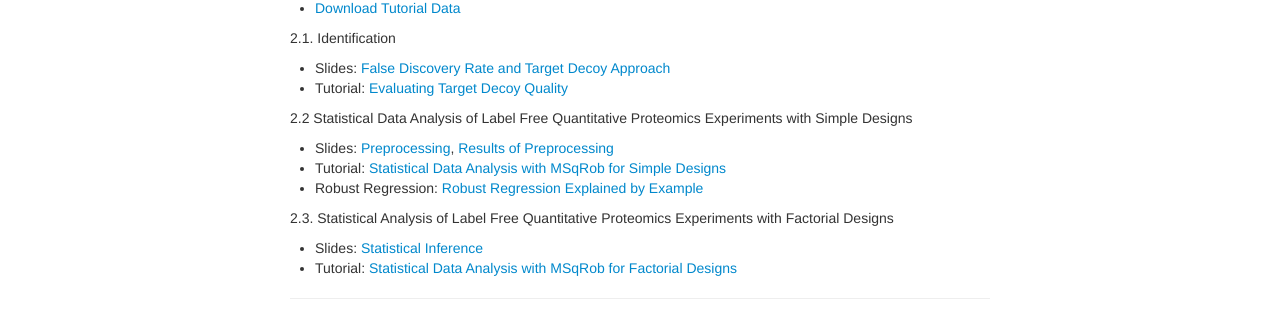
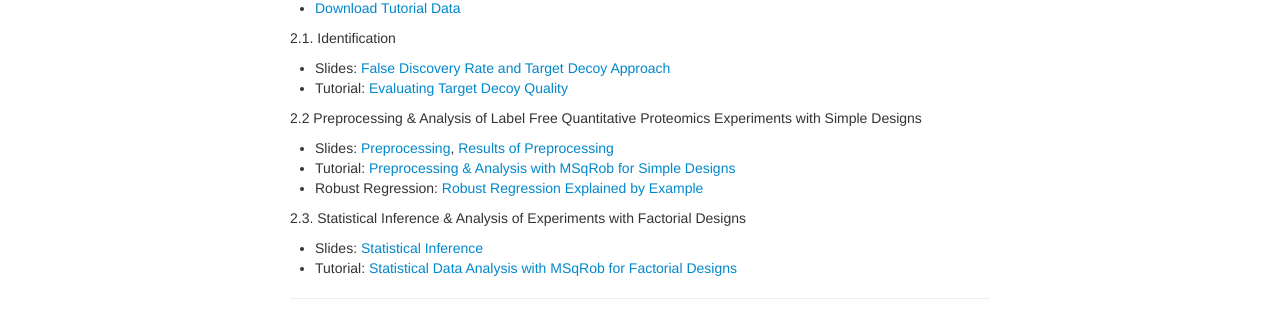
Before and after one commit to statOmics/pda19-20, a Jekyll site: the page built from index.md, in a window 1280 px wide. Shown: the part 1365-1680 px from the top of the page. Built offline with Jekyll 4.4.1, drawn with Linux system fonts in a browser that asks for light colours.

```diff
--- a/index.md
+++ b/index.md
@@ -45,12 +45,12 @@
   - Slides:  [False Discovery Rate and Target Decoy Approach](assets/1_Identification_Evaluation_Target_Decoy_Approach.pdf)
   - Tutorial: [Evaluating Target Decoy Quality](pages/Identification.md)
 
-  2.2 Statistical Data Analysis of Label Free Quantitative Proteomics Experiments with Simple Designs
+  2.2 Preprocessing & Analysis of Label Free Quantitative Proteomics Experiments with Simple Designs
   - Slides: [Preprocessing](assets/2_MSqRob_data_analysisI.pdf), [Results of Preprocessing](assets/2_MSqRob_data_analysisIb.pdf)
-  - Tutorial: [Statistical Data Analysis with MSqRob for Simple Designs](pages/sdaMsqrobSimple.md)
+  - Tutorial: [Preprocessing & Analysis with MSqRob for Simple Designs](pages/sdaMsqrobSimple.md)
   - Robust Regression: [Robust Regression Explained by Example](pages/robustRegression.nb.html)
 
-  2.3. Statistical Analysis of Label Free Quantitative Proteomics Experiments with Factorial Designs
+  2.3. Statistical Inference & Analysis of Experiments with Factorial Designs
   - Slides: [Statistical Inference](assets/2_MSqRob_data_analysisII.pdf)
   - Tutorial: [Statistical Data Analysis with MSqRob for Factorial Designs](pages/sdaMsqrobDesign.md)
 
```
